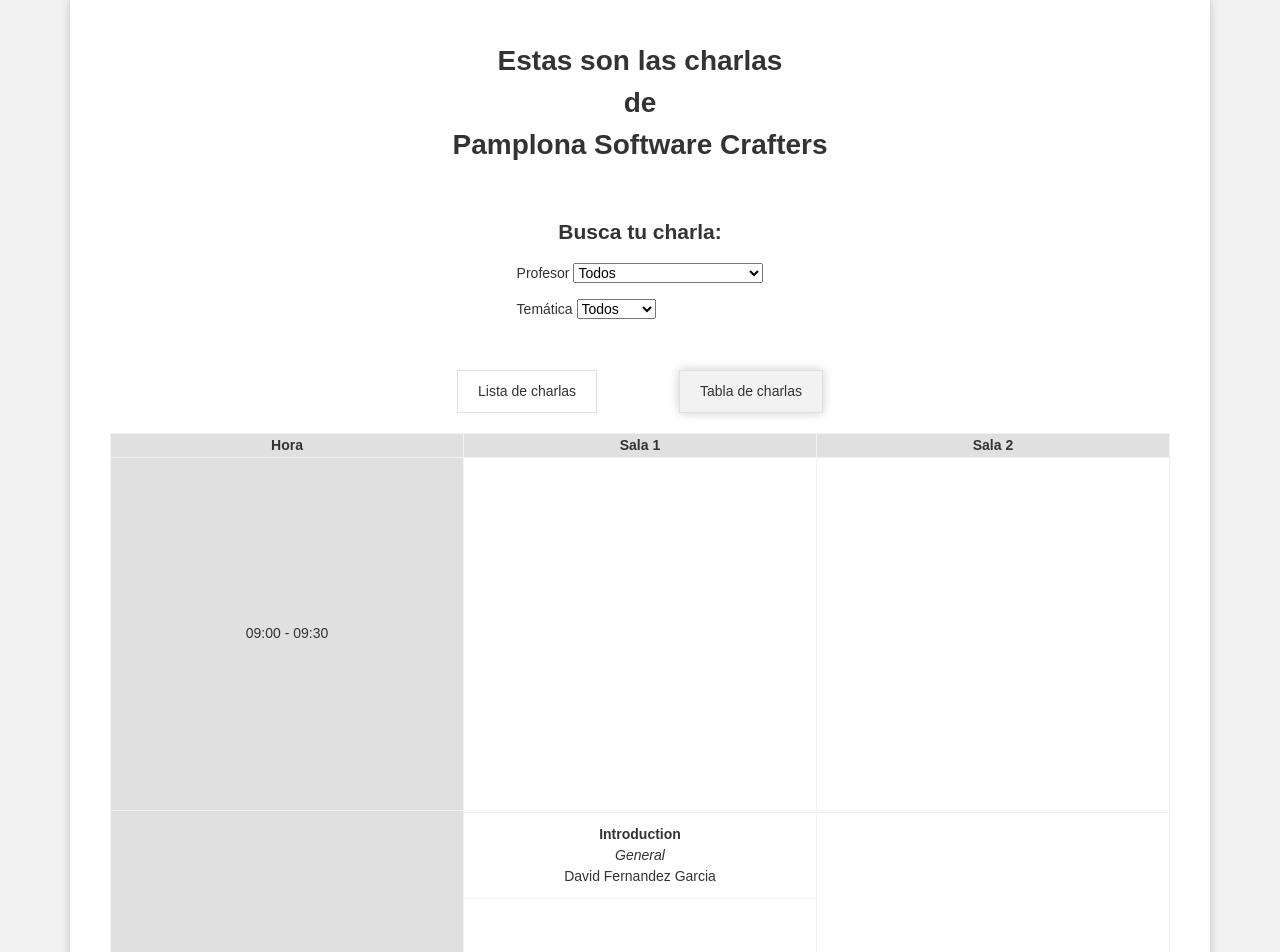
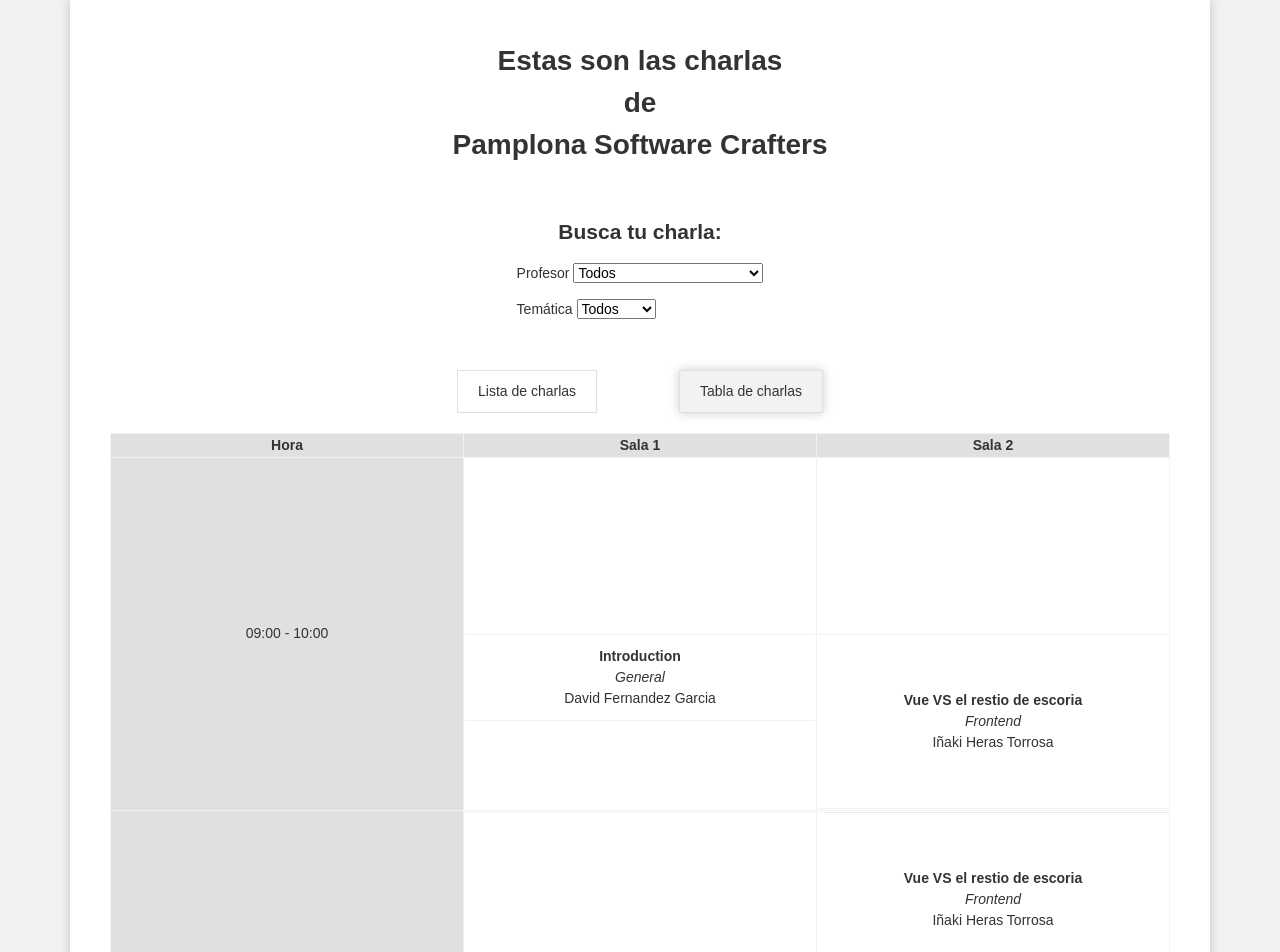
Before and after one commit to silviademiguel7/talk-schedules, an Angular app: page /events/event1 in a window 1280 px wide. Shown: the top 952 px of the page. Built offline with nearby package versions, Linux system fonts and the light colour scheme.

Commit message:
style: fix styles

```diff
--- a/src/app/features/task-schedules/delivery/schedules/schedules.component.css
+++ b/src/app/features/task-schedules/delivery/schedules/schedules.component.css
@@ -8,6 +8,8 @@
   flex-direction: column;
   align-items: center;
   justify-content: center;
+  width: 100%;
+  height: 100%;
 }
 .subtitle {
   margin-bottom: var(--space-medium);
@@ -57,6 +59,7 @@
   background-color: var(--primary-color);
   padding: var(--space-base);
   min-width: 70%;
+  height: 100vh;
 }
 
 .list_title-day {
@@ -70,6 +73,7 @@
 
 .container_table {
   width: 100%;
+  height: 100%;
 }
 
 table {
--- a/src/app/features/task-schedules/delivery/schedules/schedules.component.ts
+++ b/src/app/features/task-schedules/delivery/schedules/schedules.component.ts
@@ -83,7 +83,7 @@
     this.tableRooms = talksRooms(this.talks);
     this.speakers = talksSpeakers(this.talks);
     this.topics = topicsTalks(this.talks);
-    this.timeZone = this.createIntervalCollection(9, 13, 0.5);
+    this.timeZone = this.createIntervalCollection(9, 13, 1);
   }
 
   getTalksByRoom(room: Talk['room']): Talk[] {
```
